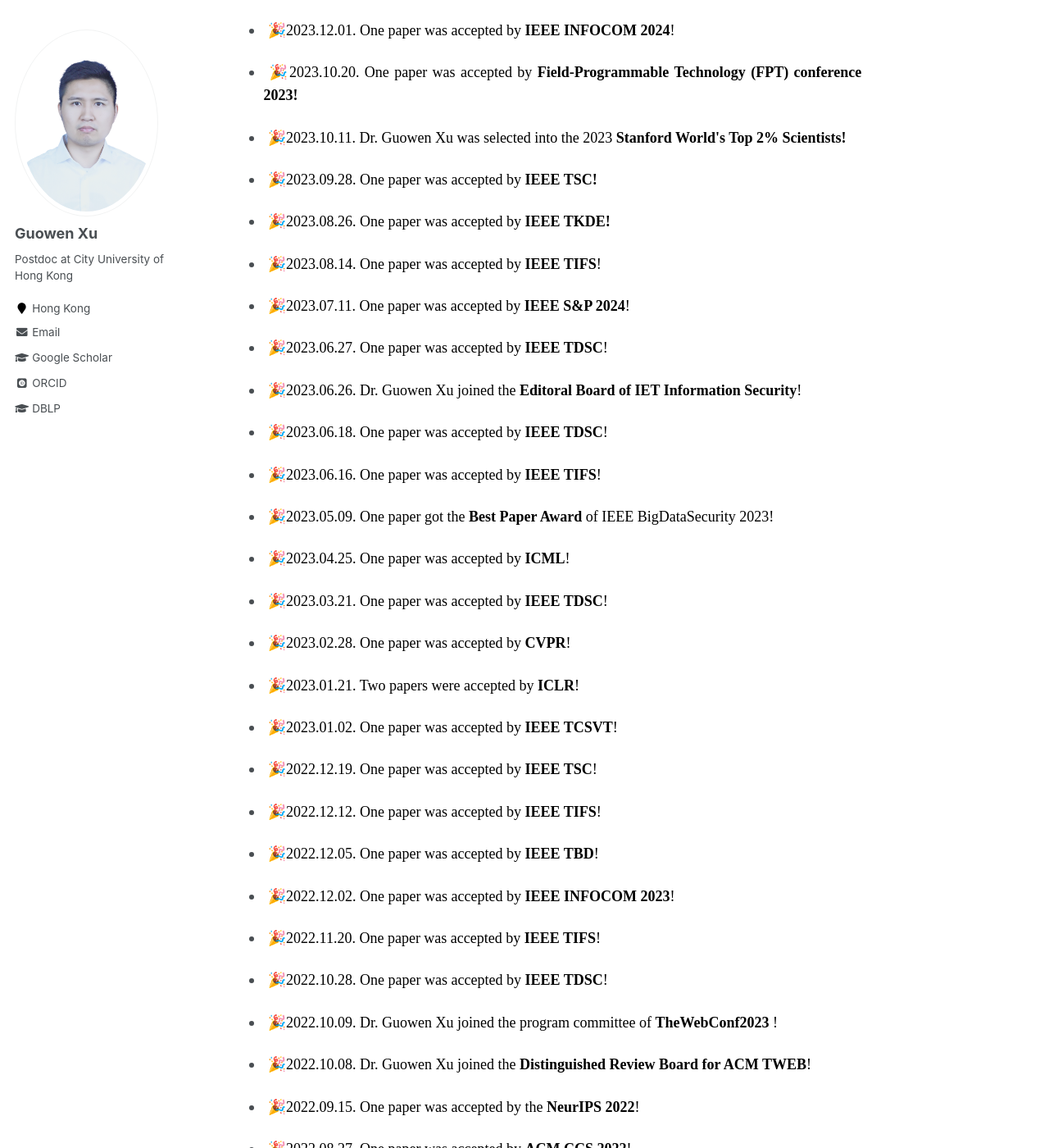
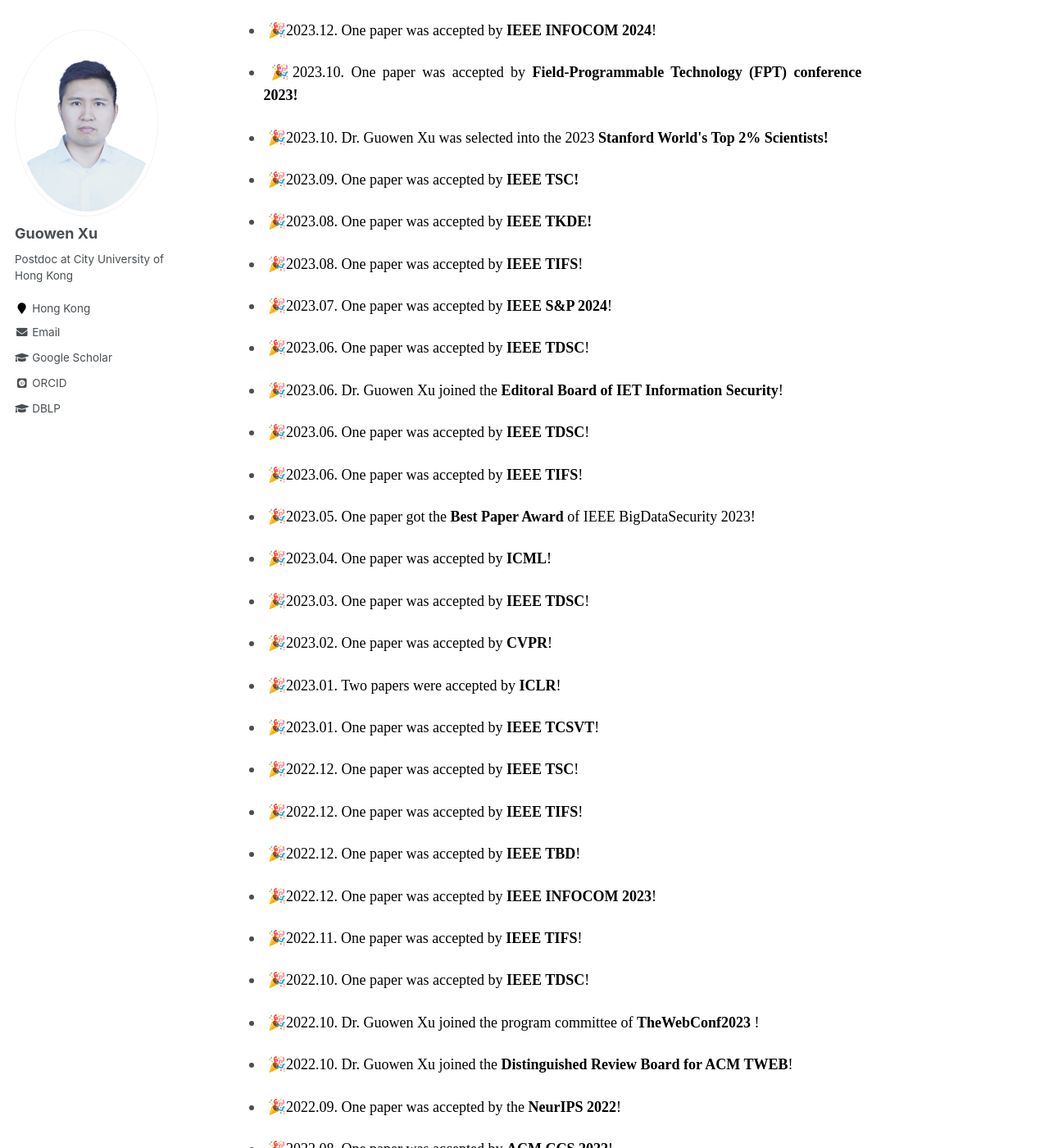
Before and after one commit to Guowen-xu/guowen-xu.github.io, a Jekyll site: the page built from _pages/about.md, in a window 1280 px wide and 1400 px high, scrolled down 2081 px. Shown: the whole window at 82% size. Built offline with Jekyll 4.4.1, drawn with Linux system fonts in a browser that asks for light colours; some web fonts are replaced; some of the changed text lies outside the part shown.

Commit message:
Update about.md

```diff
--- a/_pages/about.md
+++ b/_pages/about.md
@@ -15,63 +15,63 @@ redirect_from:
 
   🔥 What's News
 ======
--  <p align="justify">&nbsp;🎉<font face="Times New Roman" color=black size=4>2024.06.16. One paper was accepted by <b>IEEE TIFS</b>!</font></p>
--  <p align="justify">&nbsp;🎉<font face="Times New Roman" color=black size=4>2024.06.12.  Dr. Guowen Xu was invited to join the <b>program committee of AAAI 2025 </b>!</font></p>
--   <p align="justify">&nbsp;🎉<font face="Times New Roman" color=black size=4>2024.06.06.  Dr. Guowen Xu was invited to serve as the <b>Associate Editor of   IEEE Transactions on Circuits and Systems for Video Technology</b>!</font></p>
--    <p align="justify">&nbsp;🎉<font face="Times New Roman" color=black size=4>2024.06.05. One paper was accepted by <b>IEEE TIFS</b>!</font></p>
--   <p align="justify">&nbsp;🎉<font face="Times New Roman" color=black size=4>2024.06.01.  我被邀请担任<b>《信息安全学报》和《Cybersecurity》的青年编委</b>!</font></p>
--  <p align="justify">&nbsp;🎉<font face="Times New Roman" color=black size=4>2024.05.25.  Dr. Guowen Xu was invited to serve as the <b>Associate Editor of   ACM Digital Threats: Research and Practice </b>!</font></p>
--  <p align="justify">&nbsp;🎉<font face="Times New Roman" color=black size=4>2024.05.09.  Dr. Guowen Xu was invited to join the <b>program committee of NeurIPS 2024 </b>!</font></p>
--    <p align="justify">&nbsp;🎉<font face="Times New Roman" color=black size=4>2024.04.26.  One paper was accepted by <b>IEEE TSC</b>!</font></p>
--  <p align="justify">&nbsp;🎉<font face="Times New Roman" color=black size=4>2024.04.20.  Dr. Guowen Xu was invited to serve as the <b>Associate Editor of  Pattern Recognition( CCF B, IF:8)</b>!</font></p>
--    <p align="justify">&nbsp;🎉<font face="Times New Roman" color=black size=4>2024.04.16.  Dr. Guowen Xu was invited to serve as the <b> Area Editor of Information Fusion(IF: 18.6)</b>!</font></p>
--   <p align="justify">&nbsp;🎉<font face="Times New Roman" color=black size=4>2024.04.13. One paper was  accepted by <b>the 44th IEEE International Conference on Distributed Computing Systems (ICDCS 2024)</b>!</font></p>
--   <p align="justify">&nbsp;🎉<font face="Times New Roman" color=black size=4>2024.04.05. One paper was  accepted by <b>IEEE European Symposium on Security and Privacy (EuroS&P 2024)</b>!</font></p>
--   <p align="justify">&nbsp;🎉<font face="Times New Roman" color=black size=4>2024.04.04.  Dr. Guowen Xu was invited to serve as the  <b>Associate Editor of IEEE Transactions on Information Forensics and Security</b>!</font></p>
--    <p align="justify">&nbsp;🎉<font face="Times New Roman" color=black size=4>2024.04.02. Two papers were accepted by  <b>IEEE  TDSC</b>!</font></p>
--    <p align="justify">&nbsp;🎉<font face="Times New Roman" color=black size=4>2024.03.25. One paper was  accepted by <b>IEEE TIFS</b>!</font></p>
--    <p align="justify">&nbsp;🎉<font face="Times New Roman" color=black size=4>2024.03.21.  One paper was accepted by  <b>the 54th Annual IEEE/IFIP International Conference on Dependable Systems and Networks (DSN 2024)</b>!</font></p>
--   <p align="justify">&nbsp;🎉<font face="Times New Roman" color=black size=4>2024.03.07.  Dr. Guowen Xu was invited to serve as the  <b>Associate Editor of IEEE Transactions on Network and Service Management</b>!</font></p>
-- <p align="justify">&nbsp;🎉<font face="Times New Roman" color=black size=4>2024.03.06. Dr. Guowen Xu was invited to join the  <b> IEEE RAS Young Reviewers Program</b> as a Senior Reviewer!</font></p>
--   <p align="justify">&nbsp;🎉<font face="Times New Roman" color=black size=4>2024.02.24. One paper was accepted by  <b>IEEE Transactions on Mobile Computing (TMC) </b>!</font></p>
--  <p align="justify">&nbsp;🎉<font face="Times New Roman" color=black size=4>2024.02.08. Dr. Guowen Xu was invited to serve as the  <b>program committee  member of the 40th Annual Computer Security Applications Conference (ACSAC 2024)</b>!</font></p>
--  <p align="justify">&nbsp;🎉<font face="Times New Roman" color=black size=4>2024.02.02. Dr. Guowen Xu was invited to serve as the  <b> Consulting Associate Editor of IEEE Open Journal of Signal Processing </b>!</font></p>
--  <p align="justify">&nbsp;🎉<font face="Times New Roman" color=black size=4>2024.01.29. One paper was accepted by  <b>International Conference on Robotics and Automation (ICRA 2024) </b>!</font></p>
--  <p align="justify">&nbsp;🎉<font face="Times New Roman" color=black size=4>2024.01.27.  Dr. Guowen Xu was invited to serve as the  <b>Associate Editor of International Journal of Information Security and Privacy (IJISP) (CCF C) </b>!</font></p>
-- <p align="justify">&nbsp;🎉<font face="Times New Roman" color=black size=4>2024.01.22. Dr. Guowen Xu was invited to serve as the  <b>Area Chair of ICML 2024</b>!</font></p>
-- <p align="justify">&nbsp;🎉<font face="Times New Roman" color=black size=4>2023.12.01. One paper was accepted by  <b>IEEE  INFOCOM 2024</b>!</font></p>
-- <p align="justify"> &nbsp;🎉<font face="Times New Roman" color=black size=4>2023.10.20. One paper was accepted by <b>  Field-Programmable Technology (FPT) conference 2023!</b></font></p>
-- <p align="justify"> &nbsp;🎉<font face="Times New Roman" color=black size=4>2023.10.11. Dr. Guowen Xu was selected into the 2023 <b>Stanford World's Top 2% Scientists!</b></font></p>
-- <p align="justify"> &nbsp;🎉<font face="Times New Roman" color=black size=4>2023.09.28. One paper was accepted by <b>IEEE TSC!</b></font></p>
-- <p align="justify"> &nbsp;🎉<font face="Times New Roman" color=black size=4>2023.08.26. One paper was accepted by <b>IEEE TKDE!</b></font></p>
-- <p align="justify">&nbsp;🎉<font face="Times New Roman" color=black size=4>2023.08.14. One paper was accepted by <b>IEEE TIFS</b>!</font></p>
--  <p align="justify">&nbsp;🎉<font face="Times New Roman" color=black size=4>2023.07.11. One paper was accepted by  <b>IEEE S&P 2024</b>!</font></p>
--  <p align="justify">&nbsp;🎉<font face="Times New Roman" color=black size=4>2023.06.27. One paper was  accepted by  <b>IEEE  TDSC</b>!</font></p>
--  <p align="justify">&nbsp;🎉<font face="Times New Roman" color=black size=4>2023.06.26. Dr. Guowen Xu joined the <b>Editoral Board of  IET Information Security</b>!</font></p>
--  <p align="justify">&nbsp;🎉<font face="Times New Roman" color=black size=4>2023.06.18. One paper was accepted by  <b>IEEE TDSC</b>!</font></p>
--  <p align="justify">&nbsp;🎉<font face="Times New Roman" color=black size=4>2023.06.16. One paper was accepted by  <b>IEEE TIFS</b>!</font></p>
--  <p align="justify">&nbsp;🎉<font face="Times New Roman" color=black size=4>2023.05.09. One paper  got the <b>Best Paper Award</b> of IEEE BigDataSecurity 2023!</font></p>
--  <p align="justify">&nbsp;🎉<font face="Times New Roman" color=black size=4>2023.04.25. One paper was accepted by  <b>ICML</b>!</font></p>
--  <p align="justify">&nbsp;🎉<font face="Times New Roman" color=black size=4>2023.03.21. One paper was accepted by  <b>IEEE TDSC</b>!</font></p>
--  <p align="justify">&nbsp;🎉<font face="Times New Roman" color=black size=4>2023.02.28. One paper was accepted by  <b> CVPR</b>!</font></p>
--  <p align="justify">&nbsp;🎉<font face="Times New Roman" color=black size=4>2023.01.21. Two papers were accepted by  <b>ICLR</b>!</font></p>
--  <p align="justify">&nbsp;🎉<font face="Times New Roman" color=black size=4>2023.01.02. One paper was accepted by  <b>IEEE TCSVT</b>!</font></p>
--  <p align="justify">&nbsp;🎉<font face="Times New Roman" color=black size=4>2022.12.19. One paper was accepted by  <b>IEEE  TSC</b>!</font></p>
--  <p align="justify">&nbsp;🎉<font face="Times New Roman" color=black size=4>2022.12.12. One paper was accepted by  <b>IEEE TIFS</b>!</font></p>
--  <p align="justify">&nbsp;🎉<font face="Times New Roman" color=black size=4>2022.12.05. One paper was accepted by  <b>IEEE TBD</b>!</font></p>
--  <p align="justify">&nbsp;🎉<font face="Times New Roman" color=black size=4>2022.12.02. One paper was accepted by  <b>IEEE  INFOCOM 2023</b>!</font></p>
--  <p align="justify">&nbsp;🎉<font face="Times New Roman" color=black size=4>2022.11.20. One paper was accepted by  <b>IEEE  TIFS</b>!</font></p>
--  <p align="justify">&nbsp;🎉<font face="Times New Roman" color=black size=4>2022.10.28. One paper was  accepted by  <b>IEEE TDSC</b>!</font></p>
--  <p align="justify">&nbsp;🎉<font face="Times New Roman" color=black size=4>2022.10.09. Dr. Guowen Xu joined the program committee of  <b>TheWebConf2023 </b>!</font></p>
--  <p align="justify">&nbsp;🎉<font face="Times New Roman" color=black size=4>2022.10.08. Dr. Guowen Xu joined the  <b>Distinguished Review Board for ACM TWEB</b>!</font></p>
--  <p align="justify">&nbsp;🎉<font face="Times New Roman" color=black size=4>2022.09.15. One paper  was accepted by the  <b>NeurIPS 2022</b>!</font></p>
--  <p align="justify">&nbsp;🎉<font face="Times New Roman" color=black size=4>2022.08.27. One paper was  accepted by  <b>ACM CCS
+-  <p align="justify">&nbsp;🎉<font face="Times New Roman" color=black size=4>2024.06. One paper was accepted by <b>IEEE TIFS</b>!</font></p>
+-  <p align="justify">&nbsp;🎉<font face="Times New Roman" color=black size=4>2024.06.  Dr. Guowen Xu was invited to join the <b>program committee of AAAI 2025 </b>!</font></p>
+-   <p align="justify">&nbsp;🎉<font face="Times New Roman" color=black size=4>2024.06.  Dr. Guowen Xu was invited to serve as the <b>Associate Editor of   IEEE Transactions on Circuits and Systems for Video Technology</b>!</font></p>
+-    <p align="justify">&nbsp;🎉<font face="Times New Roman" color=black size=4>2024.06. One paper was accepted by <b>IEEE TIFS</b>!</font></p>
+-   <p align="justify">&nbsp;🎉<font face="Times New Roman" color=black size=4>2024.06.  我被邀请担任<b>《信息安全学报》和《Cybersecurity》的青年编委</b>!</font></p>
+-  <p align="justify">&nbsp;🎉<font face="Times New Roman" color=black size=4>2024.05.  Dr. Guowen Xu was invited to serve as the <b>Associate Editor of   ACM Digital Threats: Research and Practice </b>!</font></p>
+-  <p align="justify">&nbsp;🎉<font face="Times New Roman" color=black size=4>2024.05.  Dr. Guowen Xu was invited to join the <b>program committee of NeurIPS 2024 </b>!</font></p>
+-    <p align="justify">&nbsp;🎉<font face="Times New Roman" color=black size=4>2024.04.  One paper was accepted by <b>IEEE TSC</b>!</font></p>
+-  <p align="justify">&nbsp;🎉<font face="Times New Roman" color=black size=4>2024.04.  Dr. Guowen Xu was invited to serve as the <b>Associate Editor of  Pattern Recognition( CCF B, IF:8)</b>!</font></p>
+-    <p align="justify">&nbsp;🎉<font face="Times New Roman" color=black size=4>2024.04.  Dr. Guowen Xu was invited to serve as the <b> Area Editor of Information Fusion(IF: 18.6)</b>!</font></p>
+-   <p align="justify">&nbsp;🎉<font face="Times New Roman" color=black size=4>2024.04. One paper was  accepted by <b>the 44th IEEE International Conference on Distributed Computing Systems (ICDCS 2024)</b>!</font></p>
+-   <p align="justify">&nbsp;🎉<font face="Times New Roman" color=black size=4>2024.04. One paper was  accepted by <b>IEEE European Symposium on Security and Privacy (EuroS&P 2024)</b>!</font></p>
+-   <p align="justify">&nbsp;🎉<font face="Times New Roman" color=black size=4>2024.04.  Dr. Guowen Xu was invited to serve as the  <b>Associate Editor of IEEE Transactions on Information Forensics and Security</b>!</font></p>
+-    <p align="justify">&nbsp;🎉<font face="Times New Roman" color=black size=4>2024.04. Two papers were accepted by  <b>IEEE  TDSC</b>!</font></p>
+-    <p align="justify">&nbsp;🎉<font face="Times New Roman" color=black size=4>2024.03. One paper was  accepted by <b>IEEE TIFS</b>!</font></p>
+-    <p align="justify">&nbsp;🎉<font face="Times New Roman" color=black size=4>2024.03.  One paper was accepted by  <b>the 54th Annual IEEE/IFIP International Conference on Dependable Systems and Networks (DSN 2024)</b>!</font></p>
+-   <p align="justify">&nbsp;🎉<font face="Times New Roman" color=black size=4>2024.03.  Dr. Guowen Xu was invited to serve as the  <b>Associate Editor of IEEE Transactions on Network and Service Management</b>!</font></p>
+- <p align="justify">&nbsp;🎉<font face="Times New Roman" color=black size=4>2024.03. Dr. Guowen Xu was invited to join the  <b> IEEE RAS Young Reviewers Program</b> as a Senior Reviewer!</font></p>
+-   <p align="justify">&nbsp;🎉<font face="Times New Roman" color=black size=4>2024.02. One paper was accepted by  <b>IEEE Transactions on Mobile Computing (TMC) </b>!</font></p>
+-  <p align="justify">&nbsp;🎉<font face="Times New Roman" color=black size=4>2024.02. Dr. Guowen Xu was invited to serve as the  <b>program committee  member of the 40th Annual Computer Security Applications Conference (ACSAC 2024)</b>!</font></p>
+-  <p align="justify">&nbsp;🎉<font face="Times New Roman" color=black size=4>2024.02. Dr. Guowen Xu was invited to serve as the  <b> Consulting Associate Editor of IEEE Open Journal of Signal Processing </b>!</font></p>
+-  <p align="justify">&nbsp;🎉<font face="Times New Roman" color=black size=4>2024.01. One paper was accepted by  <b>International Conference on Robotics and Automation (ICRA 2024) </b>!</font></p>
+-  <p align="justify">&nbsp;🎉<font face="Times New Roman" color=black size=4>2024.01.  Dr. Guowen Xu was invited to serve as the  <b>Associate Editor of International Journal of Information Security and Privacy (IJISP) (CCF C) </b>!</font></p>
+- <p align="justify">&nbsp;🎉<font face="Times New Roman" color=black size=4>2024.01. Dr. Guowen Xu was invited to serve as the  <b>Area Chair of ICML 2024</b>!</font></p>
+- <p align="justify">&nbsp;🎉<font face="Times New Roman" color=black size=4>2023.12. One paper was accepted by  <b>IEEE  INFOCOM 2024</b>!</font></p>
+- <p align="justify"> &nbsp;🎉<font face="Times New Roman" color=black size=4>2023.10. One paper was accepted by <b>  Field-Programmable Technology (FPT) conference 2023!</b></font></p>
+- <p align="justify"> &nbsp;🎉<font face="Times New Roman" color=black size=4>2023.10. Dr. Guowen Xu was selected into the 2023 <b>Stanford World's Top 2% Scientists!</b></font></p>
+- <p align="justify"> &nbsp;🎉<font face="Times New Roman" color=black size=4>2023.09. One paper was accepted by <b>IEEE TSC!</b></font></p>
+- <p align="justify"> &nbsp;🎉<font face="Times New Roman" color=black size=4>2023.08. One paper was accepted by <b>IEEE TKDE!</b></font></p>
+- <p align="justify">&nbsp;🎉<font face="Times New Roman" color=black size=4>2023.08. One paper was accepted by <b>IEEE TIFS</b>!</font></p>
+-  <p align="justify">&nbsp;🎉<font face="Times New Roman" color=black size=4>2023.07. One paper was accepted by  <b>IEEE S&P 2024</b>!</font></p>
+-  <p align="justify">&nbsp;🎉<font face="Times New Roman" color=black size=4>2023.06. One paper was  accepted by  <b>IEEE  TDSC</b>!</font></p>
+-  <p align="justify">&nbsp;🎉<font face="Times New Roman" color=black size=4>2023.06. Dr. Guowen Xu joined the <b>Editoral Board of  IET Information Security</b>!</font></p>
+-  <p align="justify">&nbsp;🎉<font face="Times New Roman" color=black size=4>2023.06. One paper was accepted by  <b>IEEE TDSC</b>!</font></p>
+-  <p align="justify">&nbsp;🎉<font face="Times New Roman" color=black size=4>2023.06. One paper was accepted by  <b>IEEE TIFS</b>!</font></p>
+-  <p align="justify">&nbsp;🎉<font face="Times New Roman" color=black size=4>2023.05. One paper  got the <b>Best Paper Award</b> of IEEE BigDataSecurity 2023!</font></p>
+-  <p align="justify">&nbsp;🎉<font face="Times New Roman" color=black size=4>2023.04. One paper was accepted by  <b>ICML</b>!</font></p>
+-  <p align="justify">&nbsp;🎉<font face="Times New Roman" color=black size=4>2023.03. One paper was accepted by  <b>IEEE TDSC</b>!</font></p>
+-  <p align="justify">&nbsp;🎉<font face="Times New Roman" color=black size=4>2023.02. One paper was accepted by  <b> CVPR</b>!</font></p>
+-  <p align="justify">&nbsp;🎉<font face="Times New Roman" color=black size=4>2023.01. Two papers were accepted by  <b>ICLR</b>!</font></p>
+-  <p align="justify">&nbsp;🎉<font face="Times New Roman" color=black size=4>2023.01. One paper was accepted by  <b>IEEE TCSVT</b>!</font></p>
+-  <p align="justify">&nbsp;🎉<font face="Times New Roman" color=black size=4>2022.12. One paper was accepted by  <b>IEEE  TSC</b>!</font></p>
+-  <p align="justify">&nbsp;🎉<font face="Times New Roman" color=black size=4>2022.12. One paper was accepted by  <b>IEEE TIFS</b>!</font></p>
+-  <p align="justify">&nbsp;🎉<font face="Times New Roman" color=black size=4>2022.12. One paper was accepted by  <b>IEEE TBD</b>!</font></p>
+-  <p align="justify">&nbsp;🎉<font face="Times New Roman" color=black size=4>2022.12. One paper was accepted by  <b>IEEE  INFOCOM 2023</b>!</font></p>
+-  <p align="justify">&nbsp;🎉<font face="Times New Roman" color=black size=4>2022.11. One paper was accepted by  <b>IEEE  TIFS</b>!</font></p>
+-  <p align="justify">&nbsp;🎉<font face="Times New Roman" color=black size=4>2022.10. One paper was  accepted by  <b>IEEE TDSC</b>!</font></p>
+-  <p align="justify">&nbsp;🎉<font face="Times New Roman" color=black size=4>2022.10. Dr. Guowen Xu joined the program committee of  <b>TheWebConf2023 </b>!</font></p>
+-  <p align="justify">&nbsp;🎉<font face="Times New Roman" color=black size=4>2022.10. Dr. Guowen Xu joined the  <b>Distinguished Review Board for ACM TWEB</b>!</font></p>
+-  <p align="justify">&nbsp;🎉<font face="Times New Roman" color=black size=4>2022.09. One paper  was accepted by the  <b>NeurIPS 2022</b>!</font></p>
+-  <p align="justify">&nbsp;🎉<font face="Times New Roman" color=black size=4>2022.08. One paper was  accepted by  <b>ACM CCS
 2022</b>!</font></p>
--  <p align="justify">&nbsp;🎉<font face="Times New Roman" color=black size=4>2022.08.22. One paper was accepted by  <b>IEEE TDSC</b>!</font></p>
--  <p align="justify">&nbsp;🎉<font face="Times New Roman" color=black size=4>2022.07.12. One paper was accepted by  <b>IEEE TIFS</b>!</font></p>
--  <p align="justify">&nbsp;🎉<font face="Times New Roman" color=black size=4>2022.07.04. One paper was accepted by  <b>ECCV 2022</b>!</font></p>
--  <p align="justify">&nbsp;🎉<font face="Times New Roman" color=black size=4>2022.06.30. One paper was accepted by  <b>ACM MM 2022</b>!</font></p>
--  <p align="justify">&nbsp;🎉<font face="Times New Roman" color=black size=4>2022.03.01. One paper was accepted by  <b>IEEE TITS</b>!</font></p>
+-  <p align="justify">&nbsp;🎉<font face="Times New Roman" color=black size=4>2022.08. One paper was accepted by  <b>IEEE TDSC</b>!</font></p>
+-  <p align="justify">&nbsp;🎉<font face="Times New Roman" color=black size=4>2022.07. One paper was accepted by  <b>IEEE TIFS</b>!</font></p>
+-  <p align="justify">&nbsp;🎉<font face="Times New Roman" color=black size=4>2022.07. One paper was accepted by  <b>ECCV 2022</b>!</font></p>
+-  <p align="justify">&nbsp;🎉<font face="Times New Roman" color=black size=4>2022.06. One paper was accepted by  <b>ACM MM 2022</b>!</font></p>
+-  <p align="justify">&nbsp;🎉<font face="Times New Roman" color=black size=4>2022.03. One paper was accepted by  <b>IEEE TITS</b>!</font></p>
 
 
 
```
